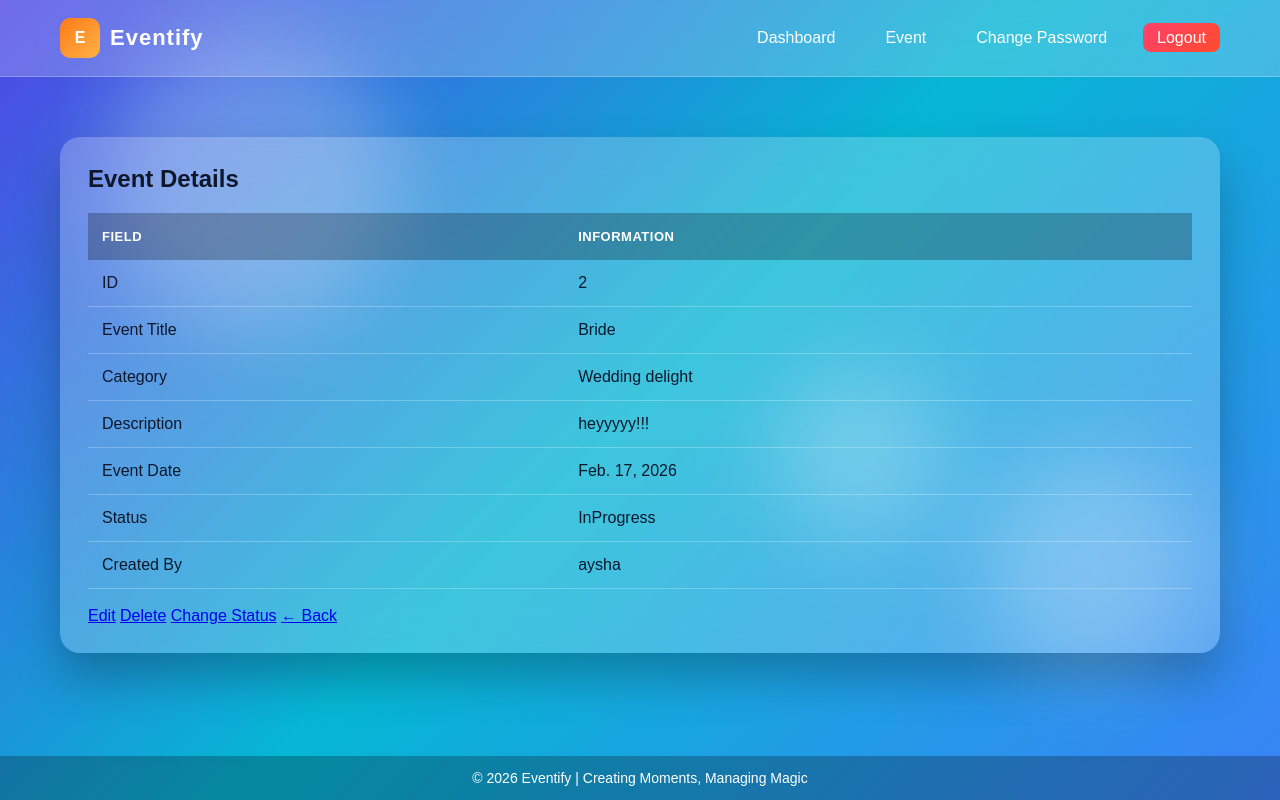
After one commit to arifasultana76/Event_creation_system, a Django app: page /view/2/ in a window 1280 px wide. The commit adds this page. Run offline with Django 5.2, Linux system fonts and the light colour scheme; data comes from the database, SQL or seed files in the repository; both versions use the stored data as it was after the commit.

Commit message:
form and crud operation

```diff
--- /dev/null
+++ b/Arifa_017_Event/event/templates/event/viewevent.html
@@ -0,0 +1,65 @@
+{% extends 'master/base.html' %}
+
+{% block body %}
+
+<div class="card">
+    <h2>Event Details</h2>
+
+    <div class="table-wrapper">
+        <table>
+            <thead>
+                <tr>
+                    <th>Field</th>
+                    <th>Information</th>
+                </tr>
+            </thead>
+
+            <tbody>
+                <tr>
+                    <td>ID</td>
+                    <td>{{ data.id }}</td>
+                </tr>
+
+                <tr>
+                    <td>Event Title</td>
+                    <td>{{ data.event_title }}</td>
+                </tr>
+
+                <tr>
+                    <td>Category</td>
+                    <td>{{ data.category }}</td>
+                </tr>
+
+                <tr>
+                    <td>Description</td>
+                    <td>{{ data.description }}</td>
+                </tr>
+
+                <tr>
+                    <td>Event Date</td>
+                    <td>{{ data.event_date }}</td>
+                </tr>
+
+                <tr>
+                    <td>Status</td>
+                    <td>{{ data.status }}</td>
+                </tr>
+
+                <tr>
+                    <td>Created By</td>
+                    <td>{{ data.created_by }}</td>
+                </tr>
+            </tbody>
+        </table>
+    </div>
+
+    <br>
+
+    <a class="edit" href="{% url 'editevent' data.id %}">Edit</a>
+    <a class="delete" href="{% url 'deleteevent' data.id %}">Delete</a>
+    <a class="change-status" href="{% url 'changestatus' data.id %}">Change Status</a>
+    <a href="{% url 'event' %}">← Back</a>
+
+</div>
+
+{% endblock body %}
--- a/Arifa_017_Event/event/templates/master/base.html
+++ b/Arifa_017_Event/event/templates/master/base.html
@@ -1,4 +1,336 @@
 <!DOCTYPE html>
+<html lang="en">
+<head>
+    <meta charset="UTF-8">
+    <title>{% block title %}Eventify | Event Management{% endblock %}</title>
+
+<style>
+
+/* ===== RESET ===== */
+*{
+    margin:0;
+    padding:0;
+    box-sizing:border-box;
+    font-family:'Poppins',sans-serif;
+}
+
+/* ===== BODY ===== */
+body{
+    min-height:100vh;
+    background: linear-gradient(135deg,#4f46e5,#06b6d4,#3b82f6);
+    color:#ffffff;
+    overflow-x:hidden;
+    display:flex;
+    flex-direction:column;
+}
+
+/* ===== BACKGROUND ANIMATION ===== */
+.bg-animation{
+    position:fixed;
+    inset:0;
+    z-index:-1;
+}
+
+.circle{
+    position:absolute;
+    border-radius:50%;
+    background:rgba(255,255,255,0.25);
+    filter:blur(40px);
+    animation:float 10s infinite ease-in-out;
+}
+
+.circle:nth-child(1){
+    width:300px;height:300px;
+    top:8%;left:6%;
+}
+.circle:nth-child(2){
+    width:220px;height:220px;
+    bottom:12%;right:8%;
+}
+.circle:nth-child(3){
+    width:170px;height:170px;
+    top:50%;right:28%;
+}
+
+@keyframes float{
+    50%{transform:translateY(-40px) translateX(30px);}
+}
+
+/* ===== NAVBAR ===== */
+.navbar{
+    display:flex;
+    justify-content:space-between;
+    align-items:center;
+    padding:18px 60px;
+    background:rgba(255,255,255,0.20);
+    backdrop-filter:blur(14px);
+    border-bottom:1px solid rgba(255,255,255,0.25);
+}
+
+.logo{
+    display:flex;
+    align-items:center;
+    gap:10px;
+}
+
+.logo-icon{
+    width:40px;height:40px;
+    border-radius:10px;
+    background:linear-gradient(135deg,#ff7a18,#ffb347);
+    display:flex;
+    align-items:center;
+    justify-content:center;
+    font-weight:bold;
+}
+
+.logo-text{
+    font-size:22px;
+    font-weight:600;
+    letter-spacing:1px;
+}
+
+.nav-links{
+    list-style:none;
+    display:flex;
+    gap:22px;
+}
+
+.nav-links a{
+    text-decoration:none;
+    color:#ffffff;
+    padding:6px 14px;
+    border-radius:8px;
+    transition:.3s;
+}
+
+.nav-links a:hover{
+    background:rgba(255,255,255,0.35);
+    color:#1e3a8a;
+}
+
+.logout-btn{
+    background:linear-gradient(135deg,#ff416c,#ff4b2b);
+    border-radius:20px;
+}
+
+/* ===== MAIN CONTENT ===== */
+main{
+    flex:1;
+    padding:60px;
+}
+
+/* ===== FOOTER ===== */
+footer{
+    text-align:center;
+    padding:14px;
+    background:rgba(0,0,0,0.25);
+    font-size:14px;
+}
+
+/* ===== DJANGO MESSAGES ===== */
+.msg{
+    padding:14px 20px;
+    margin-bottom:15px;
+    border-radius:12px;
+    font-size:15px;
+    backdrop-filter:blur(10px);
+}
+
+.msg.success{
+    background:rgba(34,197,94,0.25);
+    border-left:5px solid #22c55e;
+}
+
+.msg.error,.msg.warning{
+    background:rgba(239,68,68,0.25);
+    border-left:5px solid #ef4444;
+}
+
+/* ===== CONTAINER ===== */
+.container{
+    max-width:1100px;
+    margin:auto;
+}
+
+/* ===== CARD ===== */
+.card{
+    background:rgba(255,255,255,0.22);
+    backdrop-filter:blur(18px);
+    border-radius:20px;
+    padding:28px;
+    box-shadow:0 25px 45px rgba(0,0,0,0.25);
+    animation:fadeIn .4s ease;
+}
+
+.card h2{
+    margin-bottom:20px;
+    font-size:24px;
+    color:#0f172a;
+}
+
+
+/* ===== TABLE ===== */
+.table-wrapper{
+    overflow-x:auto;
+}
+
+table{
+    width:100%;
+    border-collapse:collapse;
+}
+
+/* header background */
+thead{
+    background:rgba(0,0,0,0.25);
+}
+
+/* table head */
+thead th{
+    padding:16px 14px;   /* vertical gap increase */
+    text-transform:uppercase;
+    font-size:13px;
+    letter-spacing:0.5px;  /* FIX: remove extra gap */
+    color:#ffffff;
+    text-align:left;
+}
+
+/* table body */
+tbody td{
+    padding:14px;
+    border-bottom:1px solid rgba(255,255,255,0.25);
+    color:#0f172a;
+    font-weight:500;
+}
+
+tbody tr:hover{
+    background:rgba(255,255,255,0.35);
+}
+
+
+/* ===== PROFILE IMAGE ===== */
+.profile-img {
+    width: 45px;
+    height: 45px;
+    border-radius: 50%;
+    object-fit: cover;
+    border: 2px solid #ffb703;
+}
+
+.no-img {
+    width: 45px;
+    height: 45px;
+    border-radius: 50%;
+    background: rgba(255, 255, 255, 0.2);
+    display: flex;
+    align-items: center;
+    justify-content: center;
+    font-size: 12px;
+}
+
+
+/* PROFILE */
+.hero-profile img,
+.profile-placeholder {
+    width: 120px;
+    height: 120px;
+    border-radius: 50%;
+    object-fit: cover;
+    border: 4px solid #ffb703;
+}
+
+.profile-placeholder {
+    display: flex;
+    align-items: center;
+    justify-content: center;
+    font-size: 42px;
+    font-weight: bold;
+    background: linear-gradient(135deg, #ff6a00, #ee0979);
+}
+
+
+/* ===== BADGE ===== */
+.badge{
+    padding:6px 14px;
+    border-radius:20px;
+    font-size:13px;
+    background:linear-gradient(135deg,#2563eb,#06b6d4);
+    color:white;
+}
+
+/* ===== DASHBOARD ===== */
+.dashboard{
+    display:grid;
+    grid-template-columns:repeat(auto-fit,minmax(260px,1fr));
+    gap:25px;
+}
+
+.dash-card{
+    background:rgba(255,255,255,0.22);
+    backdrop-filter:blur(14px);
+    border-radius:18px;
+    padding:25px;
+    transition:.3s;
+}
+
+.dash-card:hover{
+    transform:translateY(-6px);
+    box-shadow:0 20px 40px rgba(0,0,0,0.25);
+}
+
+.dash-card h3{
+    margin-bottom:10px;
+    color:#0f172a;
+}
+
+.dash-card a{
+    color:#1d4ed8;
+    text-decoration:none;
+    font-weight:500;
+}
+
+.dash-card a:hover{
+    text-decoration:underline;
+}
+
+/* ===== ANIMATION ===== */
+@keyframes fadeIn{
+    from{opacity:0; transform:translateY(15px);}
+    to{opacity:1; transform:translateY(0);}
+}
+
+</style>
+</head>
+
+<body>
+
+<div class="bg-animation">
+    <div class="circle"></div>
+    <div class="circle"></div>
+    <div class="circle"></div>
+</div>
+
+{% include "master/nav.html" %}
+
+<main>
+    {% block body %}
+    {% endblock body %}
+</main>
+
+<footer>
+    © 2026 Eventify | Creating Moments, Managing Magic
+</footer>
+
+</body>
+</html>
+
+
+
+
+
+
+
+
+{% comment %} <!DOCTYPE html>
 <html lang="en">
 <head>
     <meta charset="UTF-8">
@@ -404,4 +736,4 @@ tbody td {
     </footer>
 
 </body>
-</html>
+</html> {% endcomment %}
```
Also changed, not shown: Arifa_017_Event/db.sqlite3.
